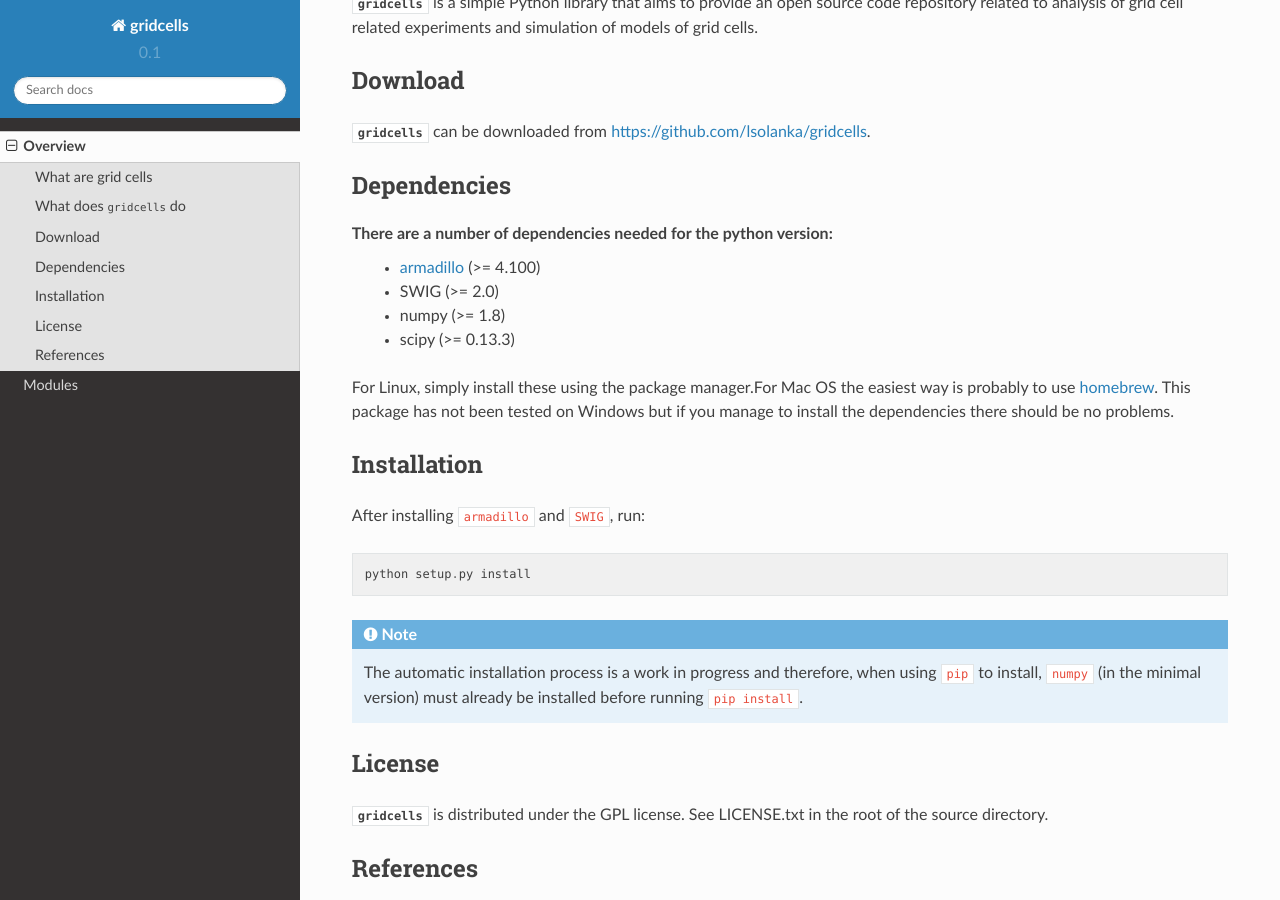
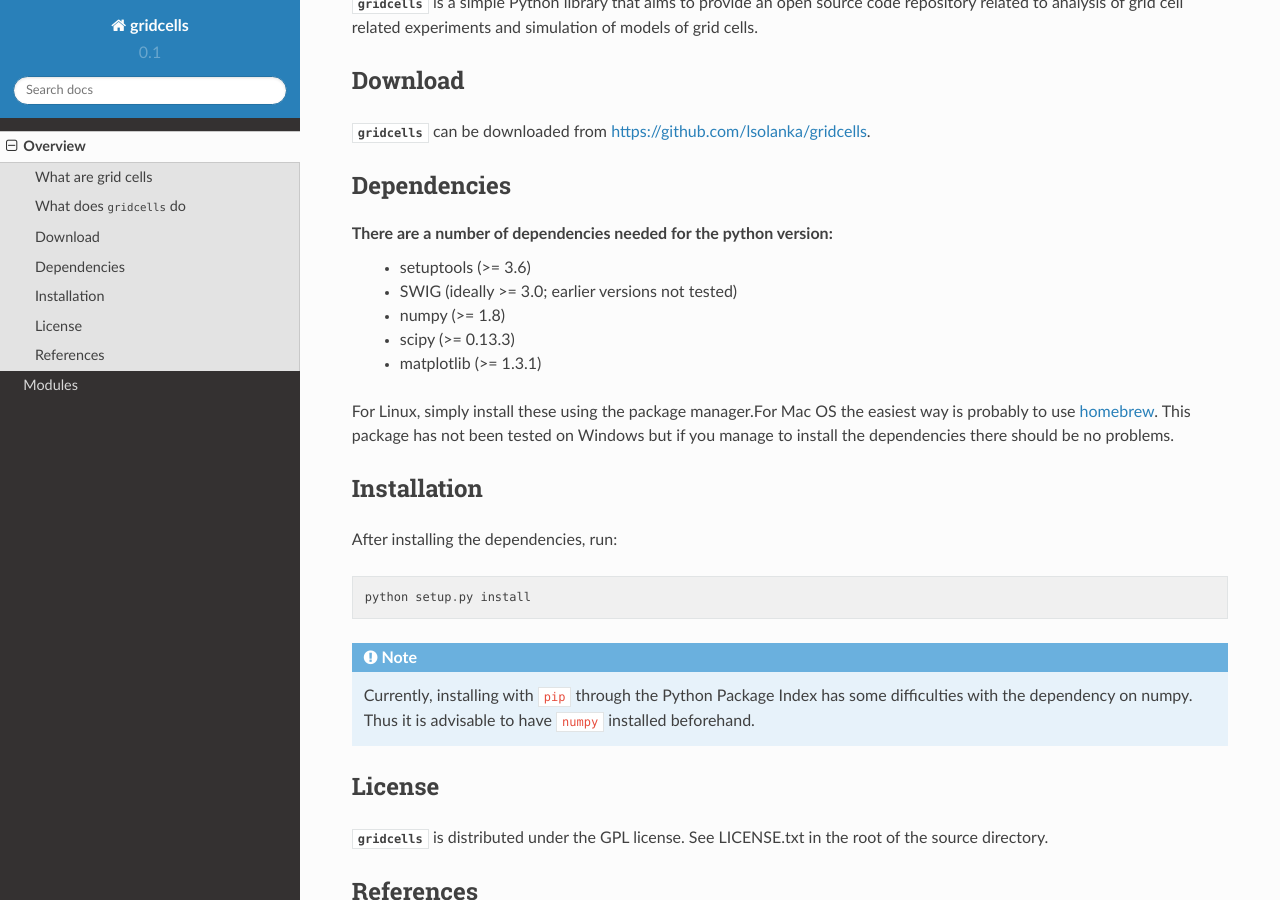
Before and after one commit to MattNolanLab/gridcells, a Sphinx documentation site: the page built from doc/src/overview/index.rst, in a window 1280 px wide and 900 px high, scrolled down 377 px. Built offline with Sphinx 7.4.7 and the Read the Docs theme 2.0.0, drawn with Linux system fonts in a browser that asks for light colours.

Commit message:
update the documentation
this closes #3

```diff
--- a/doc/src/overview/index.rst
+++ b/doc/src/overview/index.rst
@@ -30,13 +30,15 @@ Dependencies
 ------------
 
 There are a number of dependencies needed for the python version:
-    - `armadillo <http://arma.sourceforge.net/>`_ (>= 4.100)
+    - setuptools (>= 3.6)
 
-    - SWIG (>= 2.0)
+    - SWIG  (ideally >= 3.0; earlier versions not tested)
 
     - numpy (>= 1.8)
 
     - scipy (>= 0.13.3)
+
+    - matplotlib (>= 1.3.1)
 
 For Linux, simply install these using the package manager.For Mac OS the
 easiest way is probably to use `homebrew <http://brew.sh/>`_. This package has
@@ -47,15 +49,15 @@ should be no problems.
 Installation
 ------------
 
-After installing ``armadillo`` and ``SWIG``, run::
+After installing the dependencies, run::
 
     python setup.py install
 
 .. note::
 
-    The automatic installation process is a work in progress and therefore,
-    when using ``pip`` to install, ``numpy`` (in the minimal version) must
-    already be installed before running ``pip install``.
+    Currently, installing with ``pip`` through the Python Package Index has
+    some difficulties with the dependency on numpy. Thus it is advisable to
+    have ``numpy`` installed beforehand.
 
 
 License
--- a/setup.py
+++ b/setup.py
@@ -2,7 +2,10 @@
 from __future__ import absolute_import, print_function, division
 
 from os.path import join
-from setuptools import setup, Extension
+try:
+    from setuptools import setup, Extension
+except ImportError:
+    from distutils.core import setup, Extension
 
 all_packages = [
     'gridcells',
```
